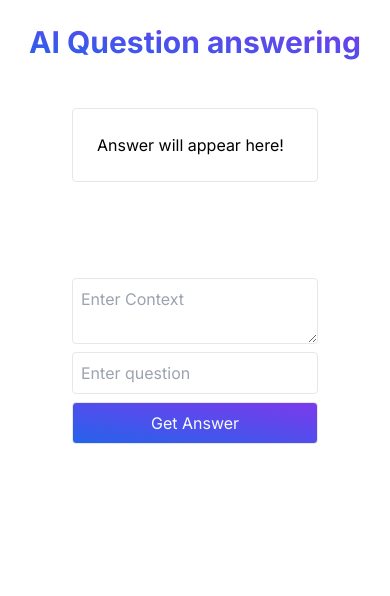
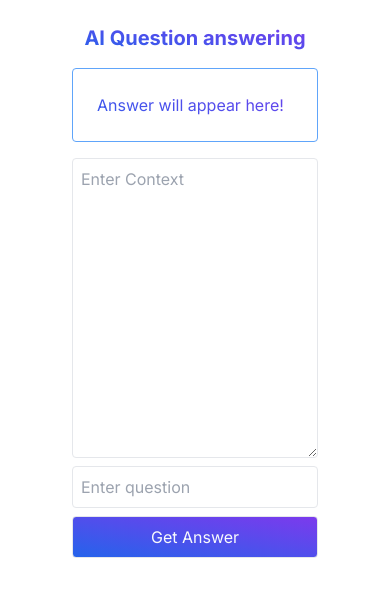
Before and after one commit to ashsajal1/ai-qna, a Next.js app: page / in a window 390 px wide. Shown: the top 596 px of the page. Built offline with nearby package versions, Linux system fonts and the light colour scheme.

Commit message:
Edit the design

```diff
--- a/src/app/components/Playground.tsx
+++ b/src/app/components/Playground.tsx
@@ -25,12 +25,12 @@ export default function Playground() {
     }
 
     const handleContext = (e: React.ChangeEvent<HTMLTextAreaElement>) => {
-        console.log(e.target.value)
+        // console.log(e.target.value)
         setContext(e.target.value)
     }
 
     const handleQuestion = (e: React.ChangeEvent<HTMLInputElement>) => {
-        console.log(e.target.value)
+        // console.log(e.target.value)
         setQuestion(e.target.value)
     }
 
@@ -43,25 +43,25 @@ export default function Playground() {
 
     return (
         <>
-            <h1 className='text-3xl font-bold bg-gradient-to-tr from-blue-600 to-violet-600 text-transparent bg-clip-text'>AI Question answering</h1>
+            <h1 className='text-xl md:text-3xl font-bold bg-gradient-to-tr from-blue-600 to-violet-600 text-transparent bg-clip-text'>AI Question answering</h1>
 
-            <div className={`p-12 w-full ${isLoadng ? "animate-pulse" : ""}`}>
-                <p className="rounded border p-6">
+            <div className={`px-12 pt-4 w-full md:w-[650px] ${isLoadng ? "animate-pulse" : ""}`}>
+                <p className="rounded border border-blue-400 p-6  bg-gradient-to-tr from-blue-600 to-violet-600 text-transparent bg-clip-text">
                     {answer ? (
-                        <p> {isLoadng ? "Hold on! Answering question..." : answer}</p>
+                        <span> {isLoadng ? "Hold on! Answering question..." : answer}</span>
                     ) : (
-                        <p>
+                        <span>
                             {isLoadng ? "Hold on! Answering question..." : "Answer will appear here!"}
-                        </p>
+                        </span>
                     )}
                 </p>
             </div>
 
 
-            <div className="flex flex-col gap-2 p-12 w-full">
-                <textarea className="p-2 outline-none border rounded" value={context} onChange={handleContext} placeholder="Enter Context" />
+            <div className="flex flex-col gap-2 px-12 pt-4 w-full md:w-[650px]">
+                <textarea className="p-2 h-[300px] outline-none border rounded" value={context} onChange={handleContext} placeholder="Enter Context" />
                 <input className="p-2 outline-none border rounded" value={question} onChange={handleQuestion} type="text" placeholder="Enter question" />
-                <button disabled={isLoadng} className={`p-2 outline-none border rounded bg-gradient-to-tr from-blue-600 to-violet-600 text-slate-50 hover:to-violet-800 ${isLoadng ? "opacity-50" : ""}`} onClick={handleSubmit}>Get Answer</button>
+                <button disabled={isLoadng} className={`p-2 outline-none border rounded bg-gradient-to-tr from-blue-600 to-violet-600 text-slate-50 hover:to-violet-800 ${isLoadng ? "animate-pulse" : ""}`} onClick={handleSubmit}>Get Answer</button>
             </div>
         </>
     )
```
